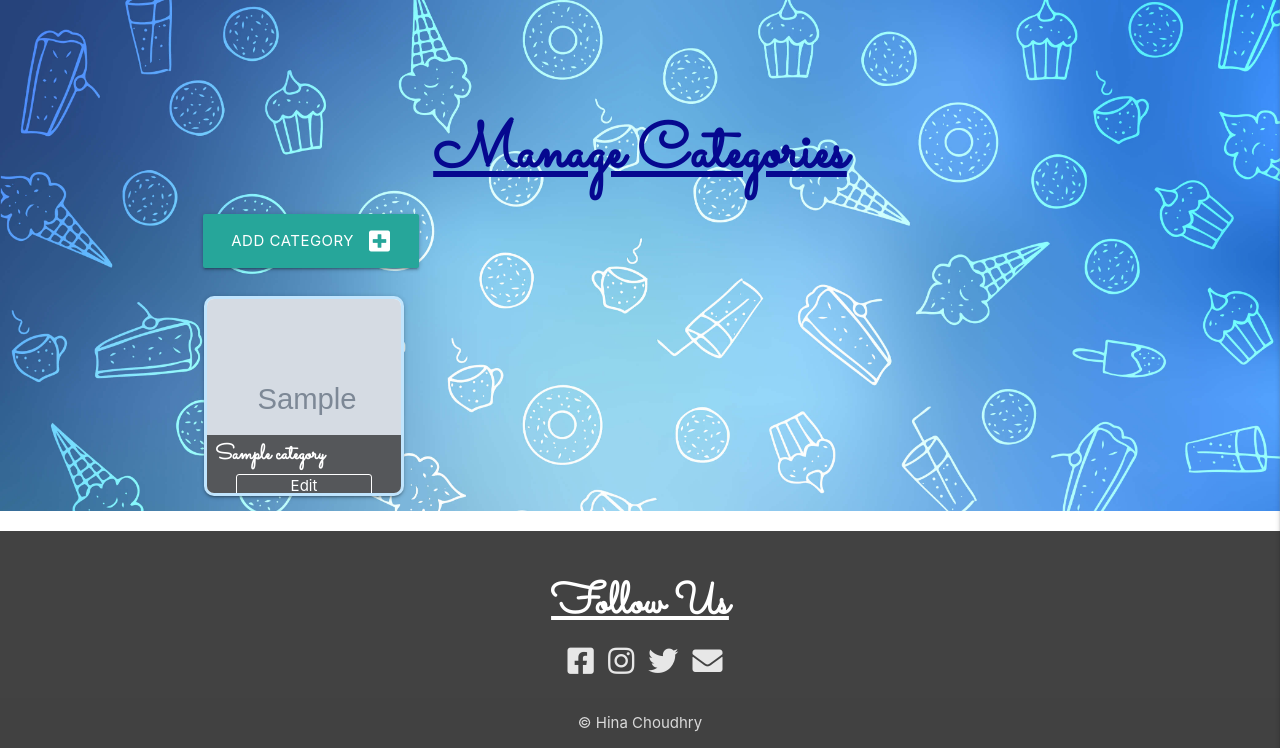
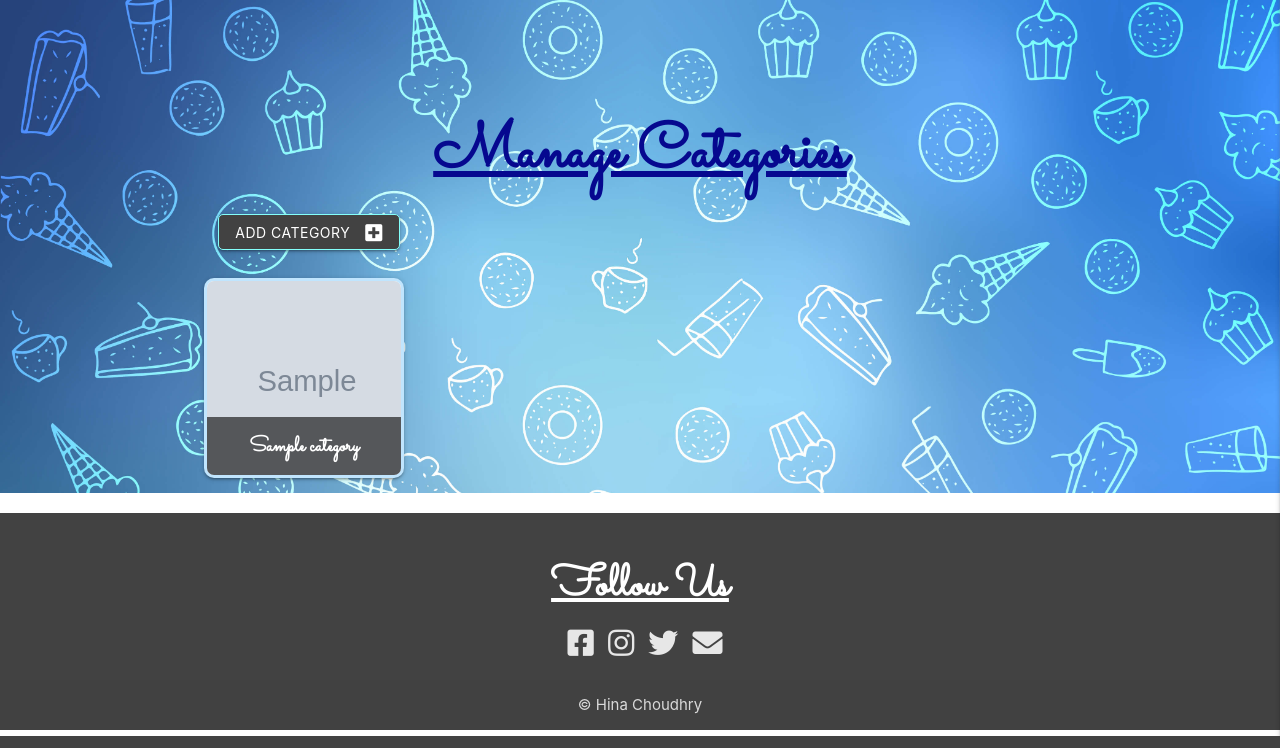
Before and after one commit to HinaChoudhry/Sweet-Tooth, a Flask app: page /get_categories in a window 1280 px wide. Shown: the part 64-812 px from the top of the page. Run offline with Flask 2, Linux system fonts and the light colour scheme; the visitor is signed in with stand-in values (Sample User, id 1); grey boxes marked "Sample" are stand-in pictures; a database or web service that is not in the repository returns one stand-in record (values such as "Sample title"); some libraries are stand-ins or nearby versions.

Commit message:
Removed line breaks from card buttons to format buttons

```diff
--- a/static/css/style.css
+++ b/static/css/style.css
@@ -19,6 +19,10 @@
     color:rgb(6, 8, 143);
     font-weight: 600;
 }
+
+/** The following css has been taken from https://github.com/AmyOShea/MS3-Cocktail-Hour/blob/master/static/css/style.css
+for visual appeal only **/
+
 
 .card-size {
     width: 250px;
@@ -66,10 +70,7 @@
     top: 0;
 }
 
-.card-border {
-    border-color:rgba(150, 212, 253, 0.6);
 
-}
 
 .wrapper {
     height: 60px;
@@ -113,10 +114,18 @@
     border: 1px solid #fff;
     border-radius: 3px;
     display: block;
+    margin-left: 10px;
+    margin-bottom: 10px;
 
 }
 
 
+/** End of sourced code **/
+
+.card-border {
+    border-color:rgba(150, 212, 253, 0.6);
+
+}
 
 /** Footer **/
 
--- a/templates/account.html
+++ b/templates/account.html
@@ -33,8 +33,8 @@
                         </div>
                         <!--edit/delete recipe buttons-->
                         <div class="card-btn-container">
-                            <a href="{{ url_for('full_recipe', recipe_id=recipe._id) }}" class="card-recipe-btn card-btn">Full Recipe</a><br>
-                            <a href="{{ url_for('edit_recipe', recipe_id=recipe._id)}}" class="card-recipe-btn edit-btn card-btn">Edit</a><br>
+                            <a href="{{ url_for('full_recipe', recipe_id=recipe._id) }}" class="card-recipe-btn card-btn">Full Recipe</a>
+                            <a href="{{ url_for('edit_recipe', recipe_id=recipe._id)}}" class="card-recipe-btn edit-btn card-btn">Edit</a>
                             <a class="modal-trigger card-btn" href="#modal1">Delete</a>
                         </div>
                     </div>
--- a/templates/categories.html
+++ b/templates/categories.html
@@ -5,7 +5,7 @@
 
 <div class="row container">
     <div class="col 12 center-align">
-        <a href="{{ url_for('add_category') }}" class="btn-large">
+        <a href="{{ url_for('add_category') }}" class="btn ">
             Add Category<i class="fas fa-plus-square right"></i>
         </a>
     </div>
@@ -14,14 +14,15 @@
 <div class="row container">
     {% for category in categories %}
 
-
+    <!-- The following html has been taken from https://github.com/AmyOShea/MS3-Cocktail-Hour/blob/master/templates/all_collections.html
+    for a more appealing look-->
     <div class="card-container col s12 m6 l4 xl3">
         <div class="card card-border">
             <div class="main-content">
                 <img src="{{ category.image_url }}" alt="################">
             </div>
             <div class="overlay-content">
-                <div class="valign-wrapper name-wrapper">
+                <div class="valign-wrapper wrapper">
                     <div class="recipe-name">
                         {{ category.category_name }}
                     </div>
--- a/templates/recipes.html
+++ b/templates/recipes.html
@@ -24,7 +24,8 @@
     {% if recipes|length > 0 %}
     <div class="row container">
         {% for recipe in recipes %}
-                <!-- Recipe card  -->
+    <!-- The follow html has been taken from https://github.com/AmyOShea/MS3-Cocktail-Hour/blob/master/templates/recipes.html
+    for visual appeal-->
                 <div class="card-container col s12 m6 l4 xl3">
                     <div class="card card-border">
                         <div class="main-content">
```
